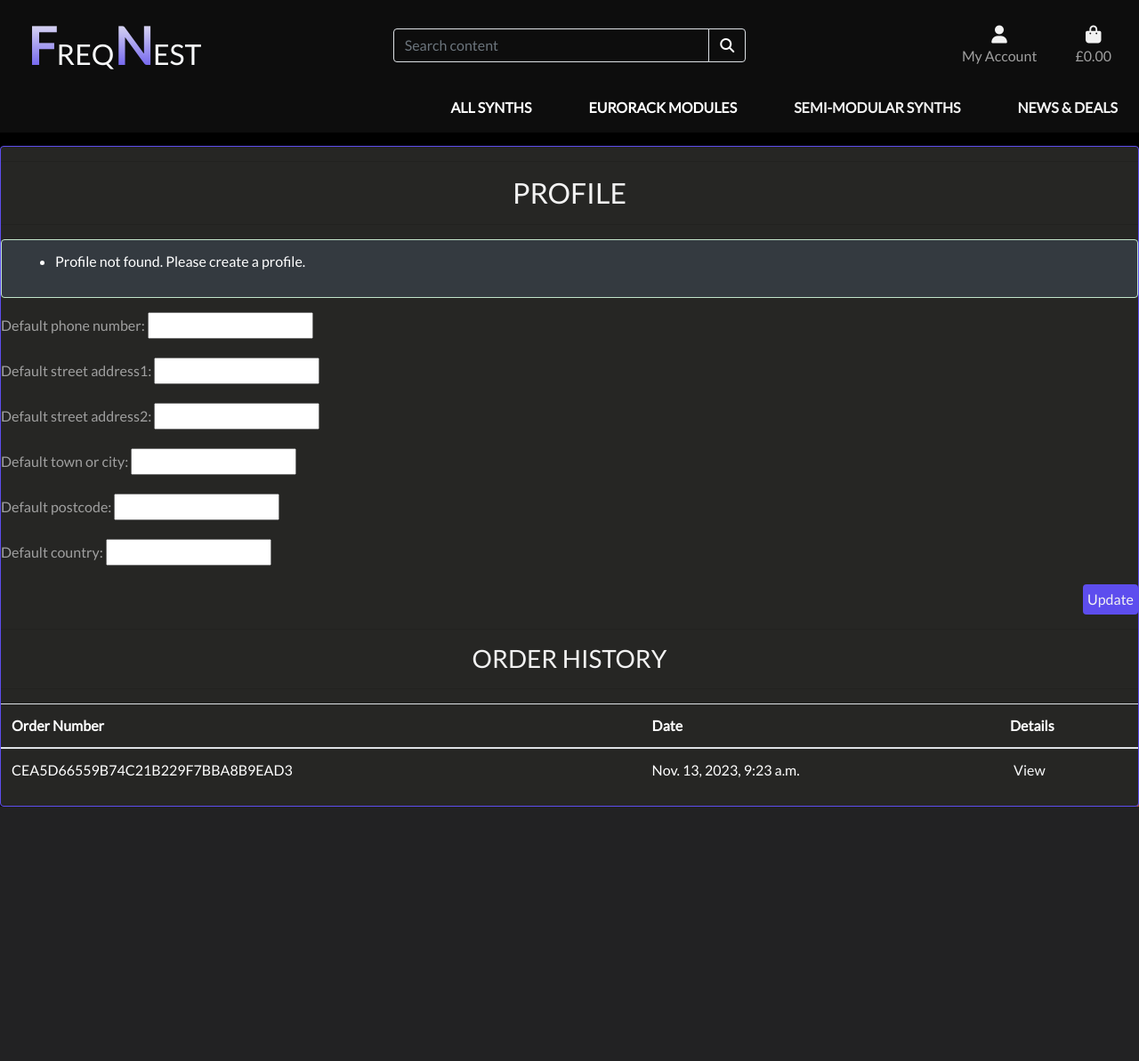
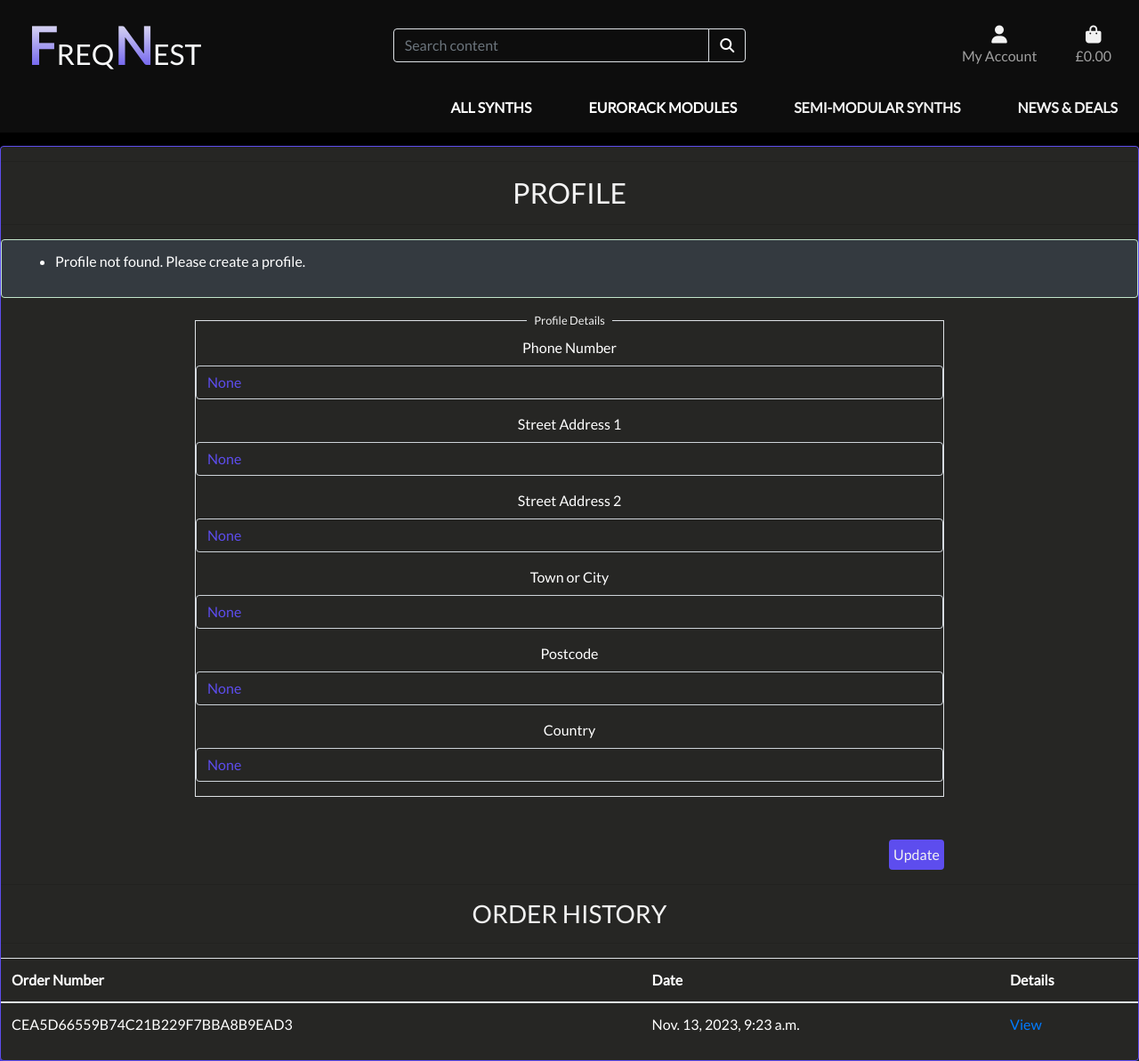
Before and after one commit to SandorGyorfi/FreqNest, a Django app: page /profile/ in a window 1280 px wide. Shown: the whole page at 89% size. Before the commit the page ends 907 px from the top, so only its background shows below. Run offline with Django 4.2, Linux system fonts and the light colour scheme; a user stored in the database is signed in; data comes from the database, SQL or seed files in the repository; some libraries are stand-ins or nearby versions.

Commit message:
Update profile
Updated profile template with javascript and some design to match the checkout page.

```diff
--- a/profiles/templates/profiles/profiles.html
+++ b/profiles/templates/profiles/profiles.html
@@ -34,12 +34,59 @@
     </div>
     {% endif %}
 
-    <div class="row text-white">
-        <div class="col">
+    <div class="row justify-content-center text-center rounded">
+        <div class="col-8 rounded mx-auto">
             <form method="post" class="text-white">
                 {% csrf_token %}
-                {{ form.as_p }}
-                <button type="submit" class="btn float-right p-1">Update</button>
+                <fieldset class="rounded-10 border text-white">
+                    <legend class="fieldset-label small text-black px-2 w-auto">Profile Details</legend>
+
+                    <div class="form-group">
+                        <label for="{{ form.default_phone_number.id_for_label }}">Phone Number</label>
+                        <input type="text" name="{{ form.default_phone_number.name }}" class="form-control"
+                            id="{{ form.default_phone_number.id_for_label }}" placeholder="Phone Number"
+                            value="{{ form.default_phone_number.value }}">
+                    </div>
+
+                    <div class="form-group">
+                        <label for="{{ form.default_street_address1.id_for_label }}">Street Address 1</label>
+                        <input type="text" name="{{ form.default_street_address1.name }}" class="form-control"
+                            id="{{ form.default_street_address1.id_for_label }}" placeholder="Street Address 1"
+                            value="{{ form.default_street_address1.value }}">
+                    </div>
+
+                    <div class="form-group">
+                        <label for="{{ form.default_street_address2.id_for_label }}">Street Address 2</label>
+                        <input type="text" name="{{ form.default_street_address2.name }}" class="form-control"
+                            id="{{ form.default_street_address2.id_for_label }}" placeholder="Street Address 2"
+                            value="{{ form.default_street_address2.value }}">
+                    </div>
+
+                    <div class="form-group">
+                        <label for="{{ form.default_town_or_city.id_for_label }}">Town or City</label>
+                        <input type="text" name="{{ form.default_town_or_city.name }}" class="form-control"
+                            id="{{ form.default_town_or_city.id_for_label }}" placeholder="Town or City"
+                            value="{{ form.default_town_or_city.value }}">
+                    </div>
+
+                    <div class="form-group">
+                        <label for="{{ form.default_postcode.id_for_label }}">Postcode</label>
+                        <input type="text" name="{{ form.default_postcode.name }}" class="form-control"
+                            id="{{ form.default_postcode.id_for_label }}" placeholder="Postcode"
+                            value="{{ form.default_postcode.value }}">
+                    </div>
+
+                    <div class="form-group">
+                        <label for="{{ form.default_country.id_for_label }}">Country</label>
+                        <input type="text" name="{{ form.default_country.name }}" class="form-control"
+                            id="{{ form.default_country.id_for_label }}" placeholder="Country"
+                            value="{{ form.default_country.value }}">
+                    </div>
+                </fieldset>
+
+                <div class="submit-button text-right mt-5 mb-2">
+                    <button type="submit" class="btn float-right p-1">Update</button>
+                </div>
             </form>
         </div>
     </div>
@@ -64,8 +111,35 @@
                             <td>{{ order.order_number }}</td>
                             <td>{{ order.date }}</td>
                             <td>
-                                <a class="text-light p-1" href="javascript:void(0);" data-order-id="{{ order.id }}">View</a>
+                                <a href="javascript:void(0);" id="toggleButton-{{ order.id }}" onclick="toggleOrderDetails('details-{{ order.id }}', 'toggleButton-{{ order.id }}')">View</a>
+
                             </td>
+                        </tr>
+                        <tr id="details-{{ order.id }}" class="order-details" style="display:none;">
+                            <td colspan="3">
+                                <div class="order-details-content">
+                                    <p><strong>Order ID:</strong> {{ order.order_number }}</p>
+                                    <p><strong>Order Date:</strong> {{ order.date }}</p>
+                                    <p><strong>Full Name:</strong> {{ order.full_name }}</p>
+                                    <p><strong>Email:</strong> {{ order.email }}</p>
+                                    <p><strong>Phone:</strong> {{ order.phone_number }}</p>
+                                    <p><strong>Address:</strong> {{ order.street_address1 }}, {{ order.street_address2
+                                        }}, {{ order.town_or_city }}, {{ order.postcode }}, {{ order.country }}</p>
+                                    <p><strong>Order Total:</strong> £{{ order.order_total }}</p>
+                                    <p><strong>Grand Total:</strong> £{{ order.grand_total }}</p>
+
+                                    <h3>Items in Order:</h3>
+                                    <ul>
+                                        {% for item in order.lineitems.all %}
+                                        <li>{{ item.product.name }} - Quantity: {{ item.quantity }} - Item Total: £{{
+                                            item.lineitem_total }}</li>
+                                        {% empty %}
+                                        <li>No items in this order.</li>
+                                        {% endfor %}
+                                    </ul>
+                                </div>
+                            </td>
+
                         </tr>
                         {% empty %}
                         <tr>
@@ -79,30 +153,18 @@
     </div>
 </div>
 
-<div id="orderDetails" style="display:none;">
-</div>
+<script>
+    function toggleOrderDetails(detailsId, buttonId) {
+        var details = document.getElementById(detailsId);
+        var button = document.getElementById(buttonId);
 
-<script>
-    document.addEventListener('DOMContentLoaded', function() {
-        document.querySelectorAll('a[data-order-id]').forEach(element => {
-            element.addEventListener('click', function(event) {
-                event.preventDefault();
-
-                var orderId = this.getAttribute('data-order-id');
-                fetchOrderDetails(orderId);
-            });
-        });
-    });
-
-    function fetchOrderDetails(orderId) {
-        fetch(`/profile/order/${orderId}/`)
-            .then(response => response.json())
-            .then(data => {
-                const orderDetailsDiv = document.getElementById('orderDetails');
-                orderDetailsDiv.innerHTML = data;
-                orderDetailsDiv.style.display = 'block';
-            })
-            .catch(error => console.error('Error:', error));
+        if (details.style.display === "none" || details.style.display === "") {
+            details.style.display = "table-row";
+            button.textContent = "Close History";
+        } else {
+            details.style.display = "none";
+            button.textContent = "View";
+        }
     }
 </script>
 
```
